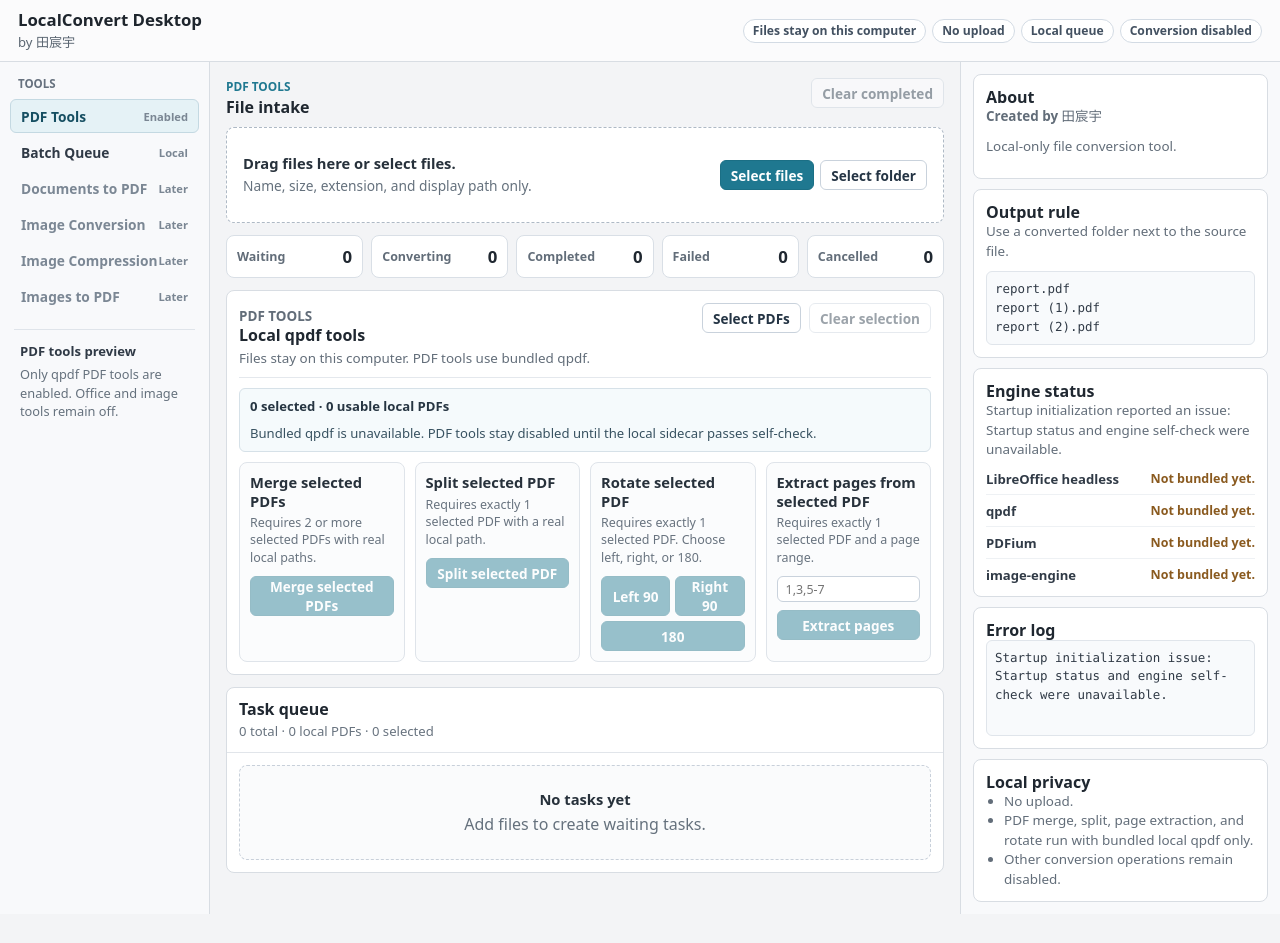
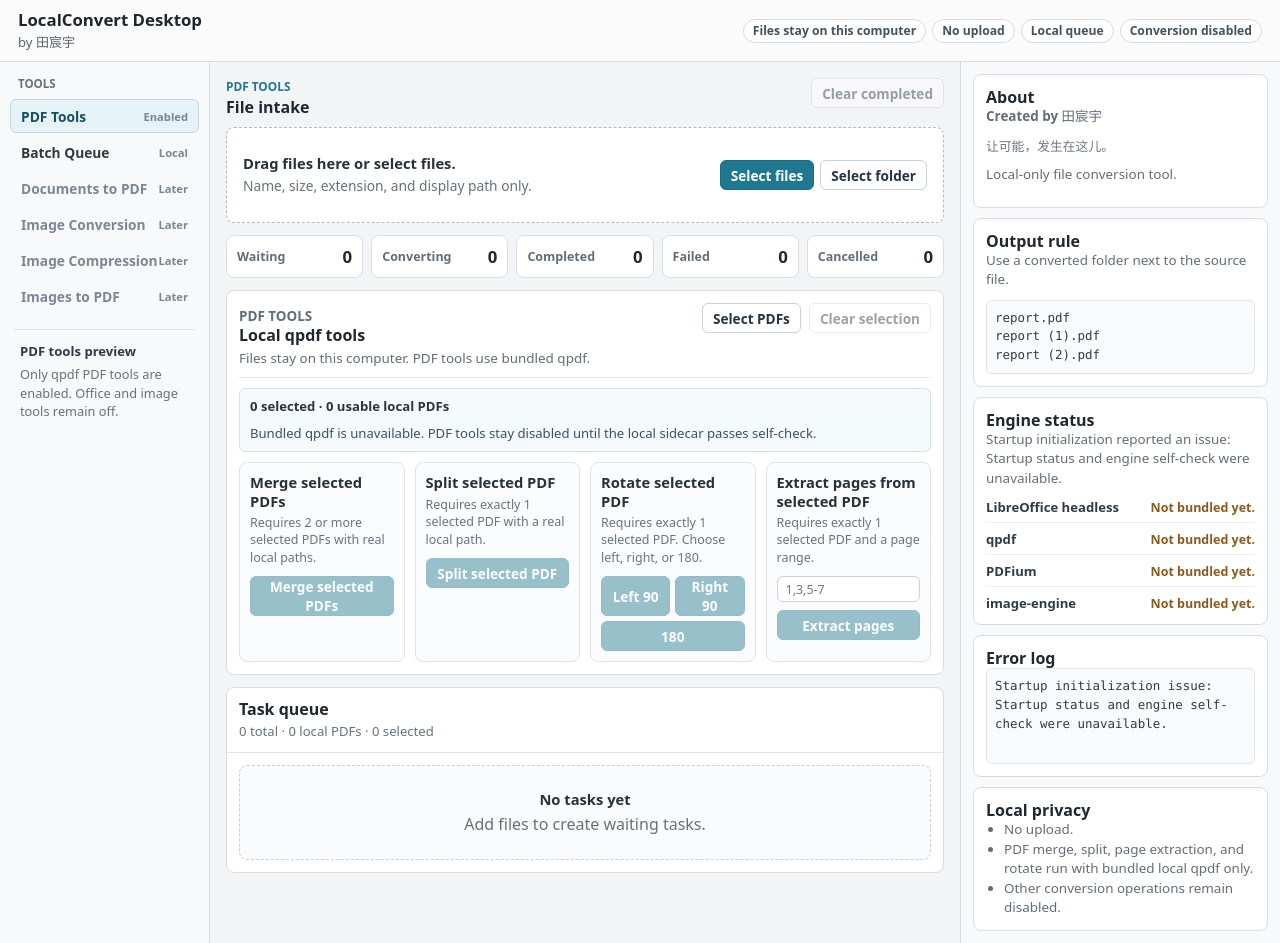
Before and after one commit to 1373878757-ux/localconvert-desktop, a React (Vite) app: page / in a window 1280 px wide. Before the commit the page ends 914 px from the top, so only its background shows below. Built offline with nearby package versions, Linux system fonts and the light colour scheme.

Commit message:
Add personal product slogan

```diff
--- a/src/App.tsx
+++ b/src/App.tsx
@@ -1168,6 +1168,7 @@
             <p>
               <strong>Created by 田宸宇</strong>
             </p>
+            <p className="about-slogan">让可能，发生在这儿。</p>
             <p>Local-only file conversion tool.</p>
           </section>
 
--- a/src/splash.tsx
+++ b/src/splash.tsx
@@ -9,6 +9,7 @@
         <div className="splash-brand">
           <h1>LocalConvert Desktop</h1>
           <p>by 田宸宇</p>
+          <p className="splash-slogan">让可能，发生在这儿。</p>
         </div>
 
         <div className="splash-status" aria-label="Startup status">
--- a/src/styles.css
+++ b/src/styles.css
@@ -603,6 +603,11 @@
   margin-bottom: 10px;
 }
 
+.inspector-card .about-slogan {
+  color: #6d7783;
+  font-size: 0.8rem;
+}
+
 .inspector-card ul {
   margin: 0;
   padding-left: 18px;
```
Also changed, not shown: src/splash.css (+7 -0 lines).
